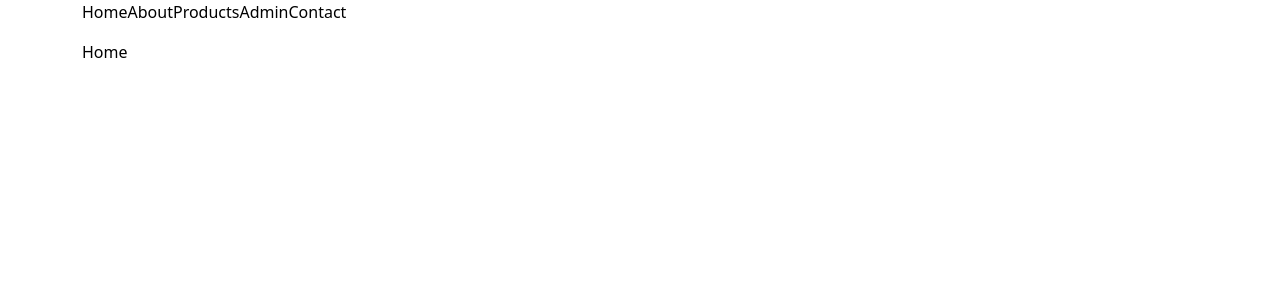
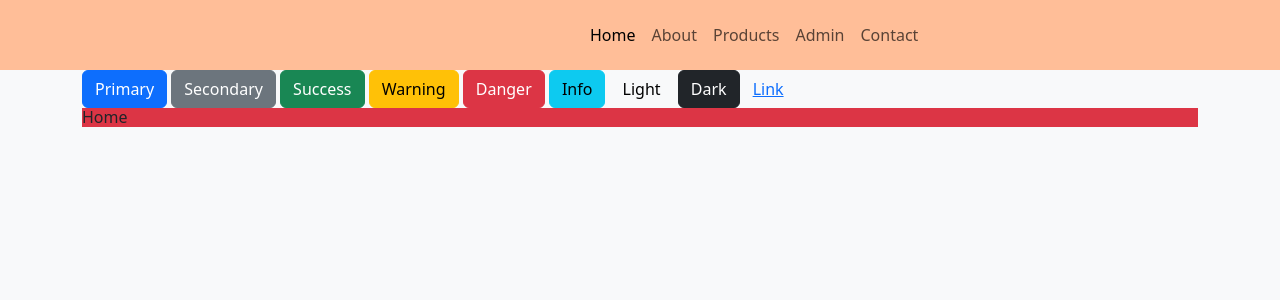
Before and after one commit to kalanaD99/SugarRushCakes-Frontend, a React (Vite) app: page / in a window 1280 px wide. Shown: the top 300 px of the page. Built offline with nearby package versions, Linux system fonts and the light colour scheme.

Commit message:
nav bar done

```diff
--- a/index.html
+++ b/index.html
@@ -4,10 +4,13 @@
     <meta charset="UTF-8" />
     <link rel="icon" type="image/svg+xml" href="/vite.svg" />
     <meta name="viewport" content="width=device-width, initial-scale=1.0" />
+    <link href="https://cdn.jsdelivr.net/npm/bootstrap@5.3.3/dist/css/bootstrap.min.css" rel="stylesheet" integrity="sha384-QWTKZyjpPEjISv5WaRU9OFeRpok6YctnYmDr5pNlyT2bRjXh0JMhjY6hW+ALEwIH" crossorigin="anonymous">
     <title>Sugar Rush Cakes </title>
   </head>
   <body class="bg-light">
     <div id="root"></div>
     <script type="module" src="/src/main.tsx"></script>
+    <script src="https://cdn.jsdelivr.net/npm/bootstrap@5.3.3/dist/js/bootstrap.bundle.min.js" integrity="sha384-YvpcrYf0tY3lHB60NNkmXc5s9fDVZLESaAA55NDzOxhy9GkcIdslK1eN7N6jIeHz" crossorigin="anonymous"></script>
+
   </body>
 </html>
--- a/src/App.tsx
+++ b/src/App.tsx
@@ -10,7 +10,7 @@ import Navbar from "./components/Navbar"
 export default function App() {
   return (
   <>
-    <Navbar/>
+    <Navbar />
     <Container className="mb-4">
       <Routes>
         <Route path="/" element={<Home/>}></Route>
--- /dev/null
+++ b/src/components/Button.tsx
@@ -0,0 +1,18 @@
+import React from 'react'
+import { Button as ButtonBs  } from 'react-bootstrap'
+
+export default function Button() {
+  return (
+        <>
+          <ButtonBs variant="primary">Primary</ButtonBs>{' '}
+          <ButtonBs variant="secondary">Secondary</ButtonBs>{' '}
+          <ButtonBs variant="success">Success</ButtonBs>{' '}
+          <ButtonBs variant="warning">Warning</ButtonBs>{' '}
+          <ButtonBs variant="danger">Danger</ButtonBs>{' '}
+          <ButtonBs variant="info">Info</ButtonBs>{' '}
+          <ButtonBs variant="light">Light</ButtonBs>{' '}
+          <ButtonBs variant="dark">Dark</ButtonBs>
+          <ButtonBs variant="link">Link</ButtonBs>
+        </>
+  )
+}
--- a/src/components/Navbar.tsx
+++ b/src/components/Navbar.tsx
@@ -1,24 +1,25 @@
 import {Container, Nav, Navbar as NavbarBs} from "react-bootstrap"
-import { NavLink } from "react-router-dom"
+import { NavLink} from "react-router-dom"
+import "./css/Navbar.css"
 
 export default function Navbar() {
   return (
-    <NavbarBs className="bg-white Shadow-sm mb-3">
-        <Container>
-           <Nav>
-            <Nav.Link to = "/"as = {NavLink}>
+    <NavbarBs className="navbar">
+        <Container className="container">
+           <Nav className="nav">
+            <Nav.Link className="links" to = "/"as = {NavLink}>
                 Home
             </Nav.Link>
-            <Nav.Link to = "/About"as = {NavLink}>
+            <Nav.Link className="links" to = "/About"as = {NavLink}>
                About
             </Nav.Link>
-            <Nav.Link to = "/Products"as = {NavLink}>
+            <Nav.Link className="links" to = "/Products"as = {NavLink}>
                 Products
             </Nav.Link>
-            <Nav.Link to = "/Admin"as = {NavLink}>
+            <Nav.Link className="links" to = "/Admin"as = {NavLink}>
                 Admin
             </Nav.Link>
-            <Nav.Link to = "/Contact"as = {NavLink}>
+            <Nav.Link className="links" to = "/Contact"as = {NavLink}>
                Contact
             </Nav.Link>
            </Nav>
--- /dev/null
+++ b/src/components/css/Navbar.css
@@ -0,0 +1,17 @@
+.navbar {
+    background-color: #FFBE98;
+    height: 70px;
+    color: white;
+    justify-content: center;
+}
+
+.nav{
+    list-style: none;
+    color: white;
+    position: relative;
+    left: 500px;
+
+}
+.links :hover{
+    border: #ec712b;
+}
--- a/src/pages/Home.tsx
+++ b/src/pages/Home.tsx
@@ -1,7 +1,15 @@
 import React from 'react'
+import Navbar from '../components/Navbar'
+import Button from '../components/Button'
 
 export default function Home() {
   return (
+    <>
+
+    <Button/>
     <h1 className='bg-danger'>Home</h1>
+
+    </>
+
   )
 }
```
